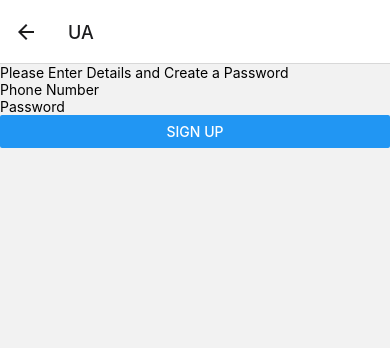
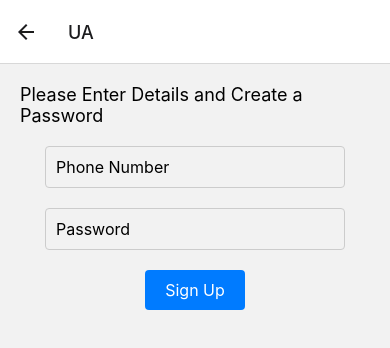
Before and after one commit to Seen3/Blockchain_Identity_Verification, a React Native app: screen /UA in a window 390 px wide. Shown: the top 348 px of the page. Built offline with nearby package versions, Linux system fonts and the light colour scheme.

Commit message:
Decent Styling Done

```diff
--- a/App.js
+++ b/App.js
@@ -16,7 +16,7 @@ export default function App() {
     <Stack.Navigator styles={styles.container}>
       <Stack.Screen name="Landing" component={Landing} />
       <Stack.Screen name="UA" component={UA} />
-      <Stack.Screen name="PI" component={PersonalInfo} />
+      <Stack.Screen name="Personal Information" component={PersonalInfo} />
     </Stack.Navigator>
     </NavigationContainer>
   );
--- a/views/Landing.js
+++ b/views/Landing.js
@@ -24,19 +24,19 @@ const style = StyleSheet.create({
   },
   button: {
     backgroundColor: '#007bff',
-    color: '#fff',
     paddingTop: 10,
     paddingBottom: 10,
     paddingLeft: 20,
     paddingRight: 20,
     border: 'none',
     borderRadius: 4,
+  },
+  buttonText:{
     fontSize: 20,
     fontWeight: 'bold',
-  },
-
-
-})
+    color:'#fff',
+  }
+});
 
 
 function Landing({ navigation }) {
--- a/views/PersonalInfo.js
+++ b/views/PersonalInfo.js
@@ -1,33 +1,71 @@
 import React from 'react';
-import { Button, StyleSheet, Text, TextInput, View } from 'react-native';
-const PersonalInfo =({ navigation })=>{
+import { TouchableOpacity, StyleSheet, Text, TextInput, View } from 'react-native';
+const PersonalInfo = ({ navigation }) => {
     const [name, onChangeName] = React.useState('');
     const [dob, onChangeDob] = React.useState('');
     const [address, onChangeAddress] = React.useState('');
     const [aadhar, onChangeAadhar] = React.useState('');
-    return(
-        <View>
-            <Text>Please Enter Your Details</Text>
-            <TextInput
+    const style = StyleSheet.create({
+        container: {
+            flex: 1,
+            alignItems: 'center',
+            justifyContent: 'center',
+            backgroundColor: '#f5f5f5',
+
+        },
+        heading: {
+            fontSize: 24,
+            fontWeight: 'bold',
+            marginBottom: 20,
+        },
+        input: {
+            height: 40,
+            borderWidth: 1,
+            borderColor: '#ccc',
+            borderRadius: 5,
+            padding: 10,
+            marginBottom: 20,
+            width: 300,
+        },
+        button: {
+            backgroundColor: '#007aff',
+            paddingHorizontal: 20,
+            paddingVertical: 10,
+            borderRadius: 5,
+
+        },
+        buttonText: {
+            color: '#fff',
+            fontSize: 18,
+            fontWeight: 'bold',
+            textAlign: 'center',
+        }
+    });
+    return (
+        <View style={style.container}>
+            <Text style={style.heading}>Please Enter Your Details</Text>
+            <TextInput style={style.input}
                 onChangeText={onChangeName}
                 value={name}
                 placeholder={'Name'} />
-            <TextInput
+            <TextInput style={style.input}
                 onChangeText={onChangeDob}
                 value={dob}
                 placeholder={'Date Of Birth'}
             />
-            <TextInput
+            <TextInput style={style.input}
                 onChangeText={onChangeAddress}
                 value={address}
-            placeholder={'Date Of Birth'}
+                placeholder={'Address'}
             />
-            <TextInput
+            <TextInput style={style.input}
                 onChangeText={onChangeAadhar}
                 value={aadhar}
                 placeholder={'Aadhar Number'}
             />
-            <Button title='Confirm'></Button>
+            <TouchableOpacity style={style.button} >
+                <Text style={style.buttonText}>Confirm</Text>
+            </TouchableOpacity>
         </View>
     )
 
--- a/views/UA.js
+++ b/views/UA.js
@@ -1,38 +1,77 @@
 import React from 'react';
 import axios from 'axios';
-import { Button, StyleSheet, Text, TextInput, View } from 'react-native';
+import { TouchableOpacity, StyleSheet, Text, TextInput, View } from 'react-native';
+
+const style = StyleSheet.create({
+    container: {
+        display: 'flex',
+        flexDirection: "column",
+        justifyContent: "center",
+        alignItems: 'center',
+        padding: 20,
+        backgroundColor: "#f2f2f2",
+    },
+    text: {
+        fontSize: 18,
+        marginBottom: 20,
+    },
+    input: {
+        width: 300,
+        padding: 10,
+        marginBottom: 20,
+        borderColor: '#ccc',
+        borderWidth: 1,
+        borderStyle: 'solid',
+        borderRadius: 4,
+        fontSize: 16,
+    },
+    button:{
+        paddingHorizontal:20,
+        paddingVertical:10,
+        borderRadius:4,
+        backgroundColor:"#007bff",
+    },
+    buttonText:{
+        color:'#fff',
+        fontSize:16,
+    }
+});
 
 
-const SignUp =({ navigation })=>{
+const SignUp = ({ navigation }) => {
     const [text, onChangeText] = React.useState('');
     const [text2, onChangeText2] = React.useState('');
     const goToPI = () => {
-        navigation.navigate('PI');
+        navigation.navigate('Personal Information');
     };
     async function handleSignUp(event) {
         event.preventDefault();
-        const user=text;
-        const pass=text2;
-        axios.post(`http://localhost:6699/SignUp`,{user,pass}).then(res=>{
+        const user = text;
+        const pass = text2;
+        axios.post(`http://localhost:6699/SignUp`, { user, pass }).then(res => {
             console.log(res);
         })
         await goToPI();
     }
-    return(
-        <View>
-            <Text>Please Enter Details and Create a Password</Text>
+    return (
+        <View style={style.container}>
+            <Text style={style.text}>Please Enter Details and Create a Password</Text>
             <TextInput
+                style={style.input}
                 autoComplete="tel-national"
                 inputMode={"numeric"}
                 onChangeText={onChangeText}
                 value={text}
                 placeholder={'Phone Number'} />
             <TextInput
+                style={style.input}
                 onChangeText={onChangeText2}
                 secureTextEntry={true}
                 value={text2}
                 placeholder={'Password'} />
-            <Button title='Sign Up' onPress={handleSignUp}></Button>
+            <TouchableOpacity style={style.button} onPress={handleSignUp}>
+                <Text style={style.buttonText}>Sign Up</Text>
+            </TouchableOpacity>
         </View>
     )
 
```
Lines whose indentation alone changed are shown as unchanged.
